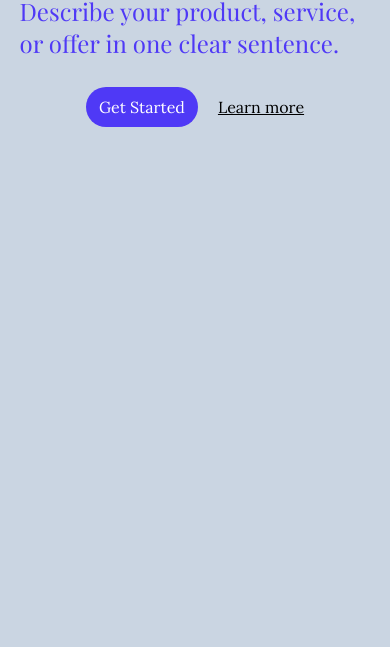
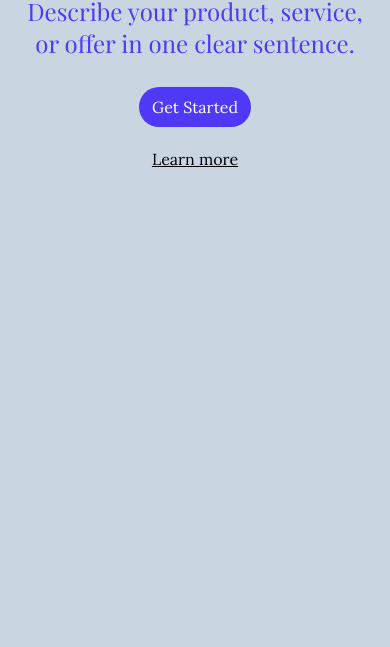
Before and after one commit to VikashUpadhyay442/Components, a website: page index.html in a window 390 px wide. Shown: the part 197-844 px from the top of the page. Drawn offline with nearby package versions, Linux system fonts and the light colour scheme; a web font is replaced by a local one.

Commit message:
tweeked button

```diff
--- a/index.html
+++ b/index.html
@@ -59,9 +59,9 @@
       <h1 class="text-slate-900 text-center text-5xl font-bold leading-tight md:text-6xl">
         Your Grand Hero Headline
       </h1>
-      <h3 class="text-2xl py-2 text-indigo-600">Describe your product, service, or offer in one clear sentence.</h3>
+      <h3 class="text-2xl text-center py-2 text-indigo-600">Describe your product, service, or offer in one clear sentence.</h3>
 
-      <div class="flex items-center mt-5 gap-5">
+      <div class="flex flex-col items-center md:flex-row mt-5 gap-5">
         <button class="w-28 h-10 rounded-3xl font-[Lora] hover:scale-[110%] bg-indigo-600 text-white hover:bg-teal-300 hover:text-black transition-all duration-300">Get Started</button>
         <a href="#" class="underline font-[Lora] hover:text-indigo-400 transition-all duration-200">Learn more</a>
       </div>
```
Also changed, not shown: src/output.css.
